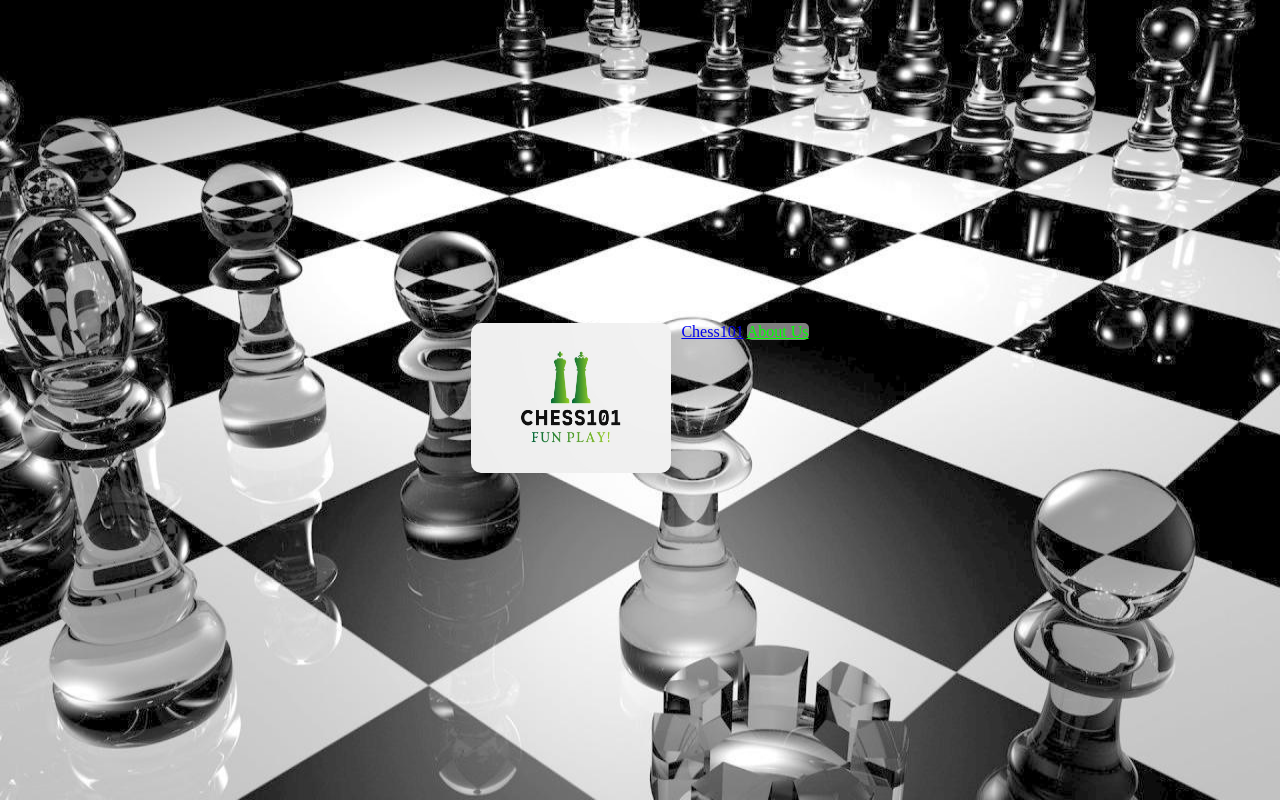
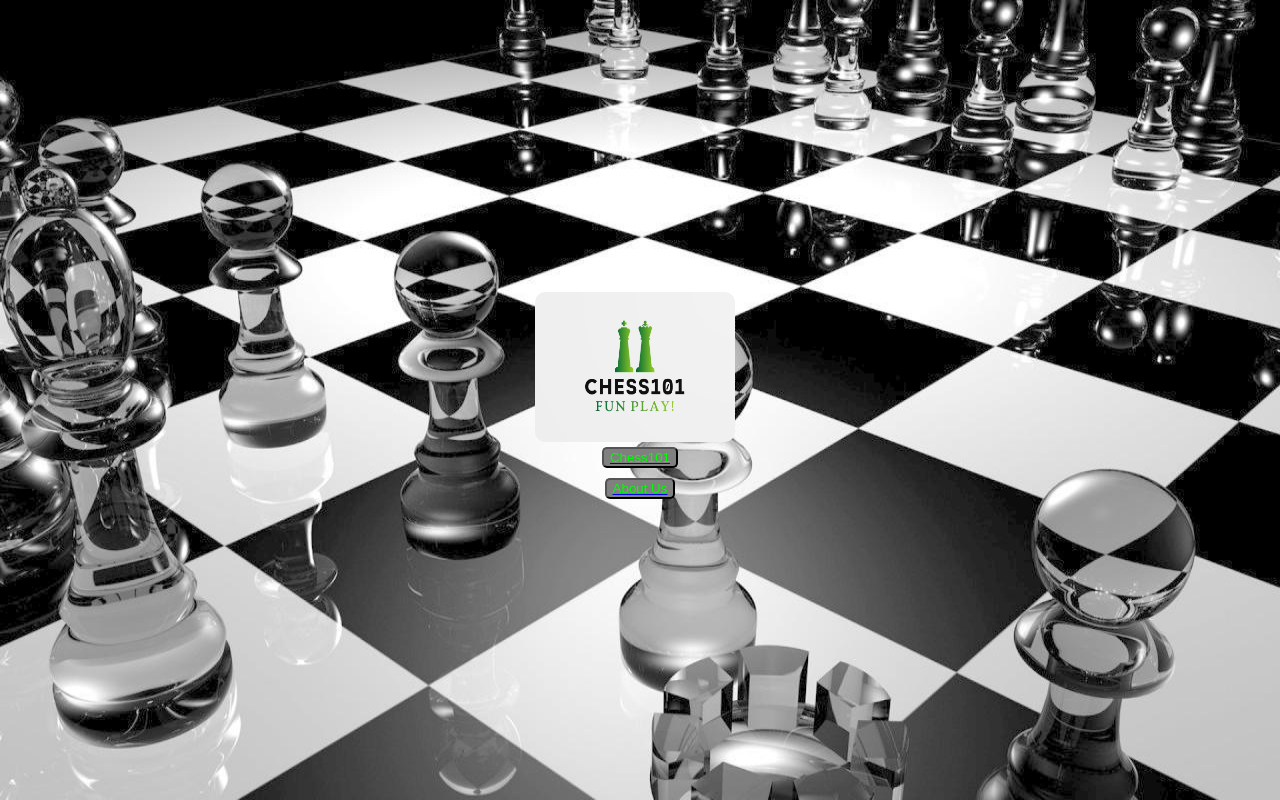
Before and after one commit to Hxrmon/Chess.github.io, a plain HTML site: page index.html in a window 1280 px wide. Drawn offline with Linux system fonts and the light colour scheme.

Commit message:
Update index.html

```diff
--- a/index.html
+++ b/index.html
@@ -26,8 +26,8 @@
   <div class="container">
 	<img src="chess.jpg" style="position:fixed;top:0px;left:0px;width:100%;height:100%;z-index:-1;">
 	<img src="chess101.jpeg" width="200" height="150" style="float: left; margin-right: 10px; margin-bottom: 5px; border-radius:10px;">
-	<a href="chess101.html><BUTTON style="float: center;background-color:gray;color:#00ff00; border-radius:5px;">Chess101</BUTTON></a>
-	<a href="about-us.html><BUTTON style="float: center;background-color:gray;color:#00ff00; border-radius:5px;">About Us</BUTTON></a>
+	<a href="chess101.html"><BUTTON style="float: center;background-color:gray;color:#00ff00; border-radius:5px;">Chess101</BUTTON></a>
+	<a href="about-us.html"><BUTTON style="float: center;background-color:gray;color:#00ff00; border-radius:5px;">About Us</BUTTON></a>
   </div>
 </body>
 </html>
```
